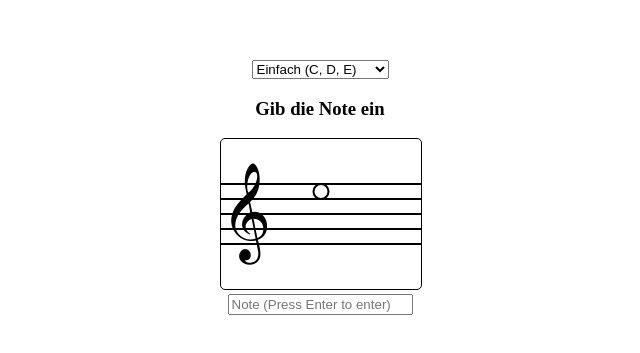
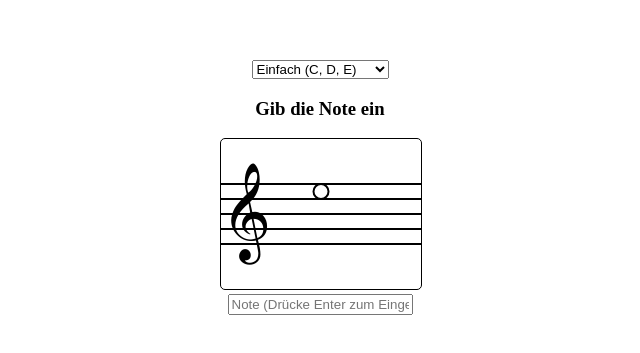
Before and after one commit to WeiseSchokolade/WeiseSchokolade.github.io, a plain HTML site: page notes/index.html in a window 1280 px wide. Shown: the part 185-538 px from the top of the page, 320-960 px from the left. Drawn offline with Linux system fonts and the light colour scheme.

Commit message:
Update index.html

```diff
--- a/notes/index.html
+++ b/notes/index.html
@@ -15,7 +15,7 @@
         </select>
         <h3 id="prompt">Gib die Note ein</h3>
         <canvas id="canvas1"></canvas>
-        <input id="note_input" type="text" placeholder="Note (Press Enter to enter)" onkeydown="check(event)">
+        <input id="note_input" type="text" placeholder="Note (Drücke Enter zum Eingeben)" onkeydown="check(event)">
     </div>
     <script src="index.js"></script>
 </body>
```
